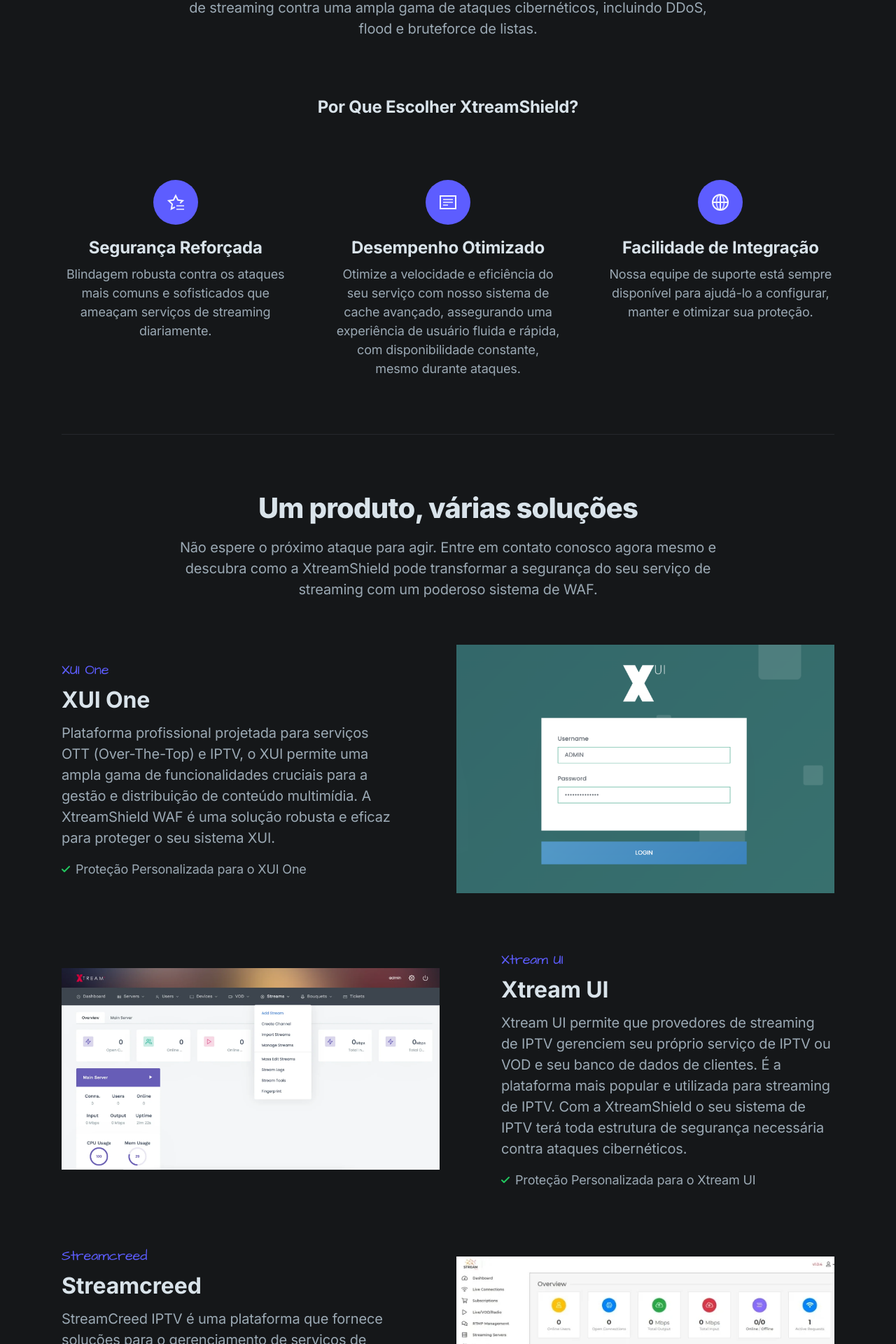
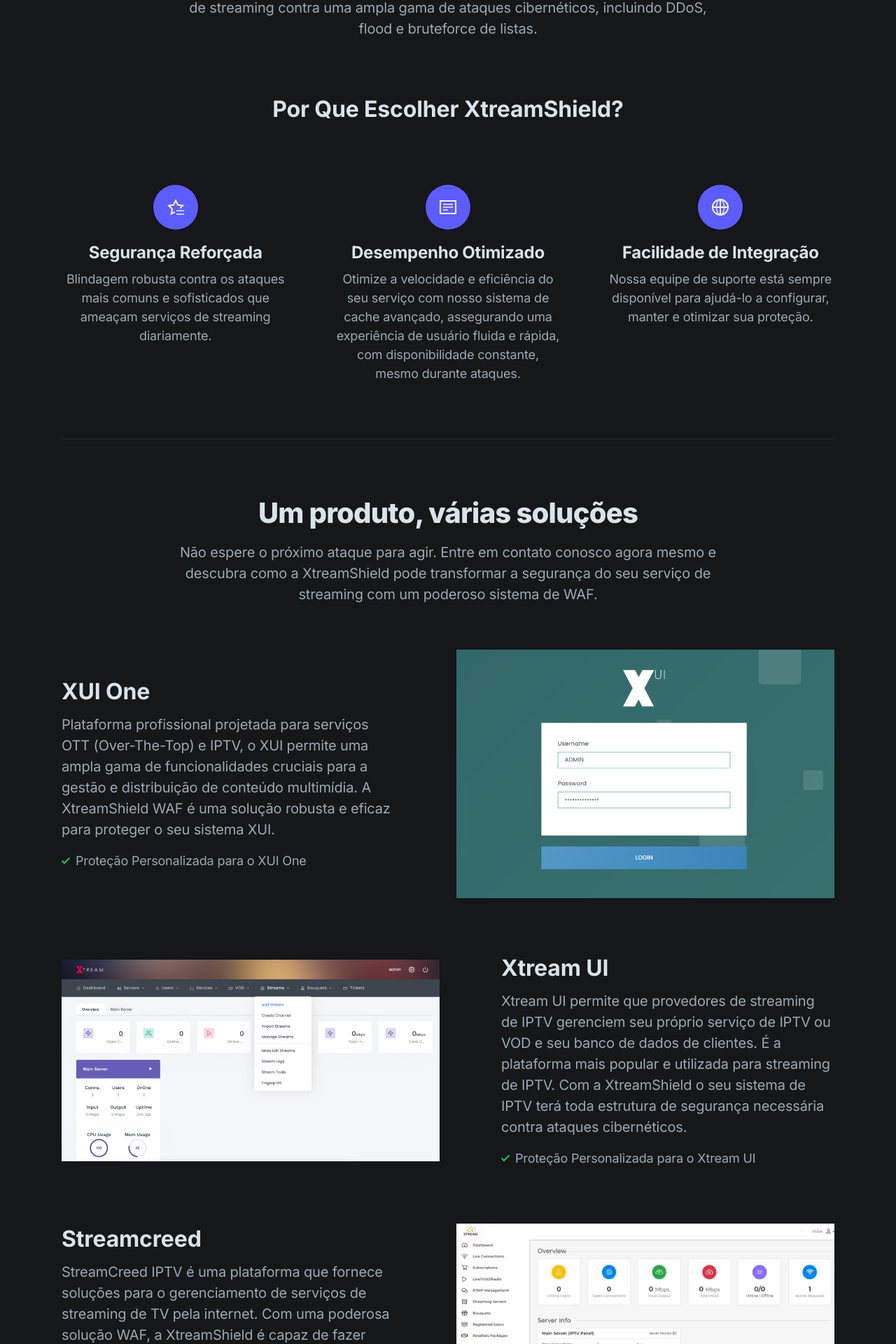
Before and after one commit to Shield-Stream/Shield-Stream, a Next.js app: page / in a window 1280 px wide. Shown: the part 1330-3250 px from the top of the page at 70% size. Built offline with nearby package versions, Linux system fonts and the light colour scheme.

Commit message:
Ajustes Acessibilidade

```diff
--- a/components/features.tsx
+++ b/components/features.tsx
@@ -11,7 +11,7 @@
             </p>
           </div>
           <div className="max-w-3xl mx-auto text-center pb-12 md:pb-20">
-            <h4 className="h4 mb-2">Por Que Escolher XtreamShield?</h4>
+            <h4 className="h3 mb-2">Por Que Escolher XtreamShield?</h4>
           </div>
           {/* Items */}
           <div className="max-w-sm mx-auto grid gap-8 md:grid-cols-2 lg:grid-cols-3 lg:gap-16 items-start md:max-w-2xl lg:max-w-none" data-aos-id-blocks>
--- a/components/zigzag.tsx
+++ b/components/zigzag.tsx
@@ -29,7 +29,6 @@
               {/* Content */}
               <div className="max-w-xl md:max-w-none md:w-full mx-auto md:col-span-7 lg:col-span-6" data-aos="fade-right">
                 <div className="md:pr-4 lg:pr-12 xl:pr-16">
-                  <div className="font-architects-daughter text-xl text-purple-600 mb-2">XUI One</div>
                   <h3 className="h3 mb-3">XUI One</h3>
                   <p className="text-xl text-gray-400 mb-4">Plataforma profissional projetada para serviços OTT (Over-The-Top) e IPTV, o XUI permite uma ampla gama de funcionalidades cruciais para a gestão e distribuição de conteúdo multimídia. A XtreamShield WAF é uma solução robusta e eficaz para proteger o seu sistema XUI.</p>
                   <ul className="text-lg text-gray-400 -mb-2">
@@ -53,7 +52,6 @@
               {/* Content */}
               <div className="max-w-xl md:max-w-none md:w-full mx-auto md:col-span-7 lg:col-span-6" data-aos="fade-left">
                 <div className="md:pl-4 lg:pl-12 xl:pl-16">
-                  <div className="font-architects-daughter text-xl text-purple-600 mb-2">Xtream UI</div>
                   <h3 className="h3 mb-3">Xtream UI</h3>
                   <p className="text-xl text-gray-400 mb-4">Xtream UI permite que provedores de streaming de IPTV gerenciem seu próprio serviço de IPTV ou VOD e seu banco de dados de clientes. É a plataforma mais popular e utilizada para streaming de IPTV. Com a XtreamShield o seu sistema de IPTV terá toda estrutura de segurança necessária contra ataques cibernéticos.</p>
                   <ul className="text-lg text-gray-400 -mb-2">
@@ -77,7 +75,6 @@
               {/* Content */}
               <div className="max-w-xl md:max-w-none md:w-full mx-auto md:col-span-7 lg:col-span-6" data-aos="fade-right">
                 <div className="md:pr-4 lg:pr-12 xl:pr-16">
-                  <div className="font-architects-daughter text-xl text-purple-600 mb-2">Streamcreed</div>
                   <h3 className="h3 mb-3">Streamcreed</h3>
                   <p className="text-xl text-gray-400 mb-4">StreamCreed IPTV é uma plataforma que fornece soluções para o gerenciamento de serviços de streaming de TV pela internet. Com uma poderosa solução WAF, a XtreamShield é capaz de fazer toda a segurança desse sistema.</p>
                   <ul className="text-lg text-gray-400 -mb-2">
```
